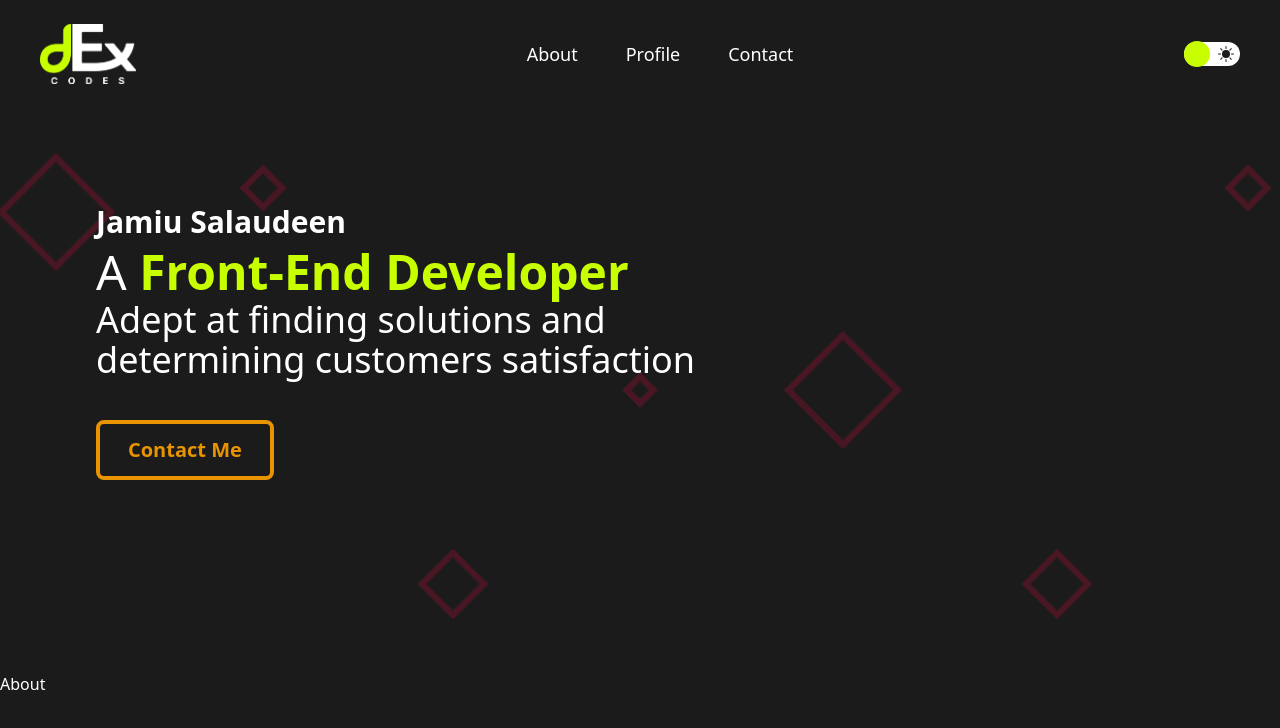
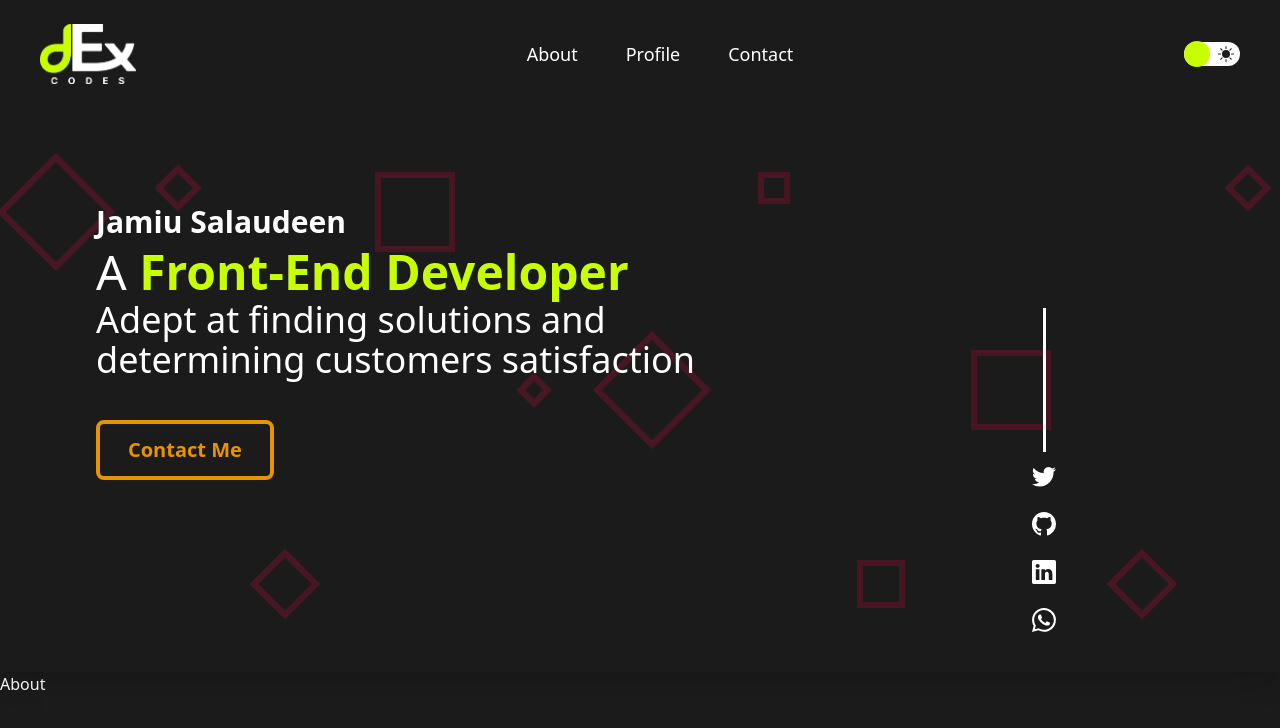
Before and after one commit to dExtinctedCoder/portfolio, a React (Vite) app: page / in a window 1280 px wide. Shown: the top 728 px of the page. Built offline with nearby package versions, Linux system fonts and the light colour scheme.

Commit message:
add social icons section

```diff
--- a/src/components/sections/hero.tsx
+++ b/src/components/sections/hero.tsx
@@ -1,6 +1,7 @@
 import { HashLink as Link } from "react-router-hash-link"
 import { useAppSelector } from "../../store/hooks"
 import Header from "../utilities/header"
+import {BsLinkedin, BsTwitter, BsGithub, BsWhatsapp} from 'react-icons/bs'
 
 const Hero = () => {
 
@@ -9,31 +10,39 @@ const Hero = () => {
   return (
     <section
       aria-label='hero__section'
-      className=''
+      className=" shadow-xl relative"
     >
       <Header />
-      <div className="py-24 pb-40 px-8 relative md:px-16 lg:px-24 lg:pb-48">
+      <div className="py-24 pb-40 px-8 relative overflow-x-hidden md:px-16 lg:px-24 lg:pb-48">
         <div className="flex items-center">
           <div className="z-[1]">
             <p className="text-2xl font-semibold lg:text-3xl">Jamiu Salaudeen</p>
             <h1 className="text-4xl text-purple font-black mt-2 mb-1 dark:text-green-light lg:text-5xl"><span className="font-normal text-black dark:text-white">A</span> Front-End Developer</h1>
             <h3 className="text-3xl max-w-[30ch] mb-10 lg:text-4xl">Adept at finding solutions and determining customers satisfaction</h3>
             <Link to='/#contact__section'>
-              <button className="py-3 px-7 text-xl bg-green-light border-purple text-purple rounded-lg font-bold border-4 dark:text-gold-light dark:border-gold-light dark:bg-black">Contact Me</button>
+              <button className="py-3 px-7 text-xl bg-green-light border-purple text-purple rounded-lg font-bold border-4 transition-all hover:bg-purple hover:text-white dark:hover:bg-gold-light dark:hover:text-black dark:text-gold-light dark:border-gold-light dark:bg-black">Contact Me</button>
             </Link>
           </div>
           <div className="absolute w-full h-full flex flex-wrap grow-0 justify-between gap-x-6 gap-y-6 items-center left-0 top-0 p-16 px-4">
             <span className={`w-20 aspect-square ${theme === 'light' ? 'border-purple' : 'border-pink'} animate-spinner border-[6px] opacity-20 self-start`}></span>
             <span className={`w-8 aspect-square ${theme === 'light' ? 'border-purple' : 'border-pink'} animate-spinner border-[6px] opacity-20 self-start`}></span>
             <span className={`w-12 aspect-square ${theme === 'light' ? 'border-purple' : 'border-pink'} animate-spinner border-[6px] opacity-20 self-end`}></span>
+            <span className={`w-20 hidden aspect-square ${theme === 'light' ? 'border-purple' : 'border-pink'} animate-spinner border-[6px] opacity-20 self-start lg:block`}></span>
             <span className={`w-6 aspect-square ${theme === 'light' ? 'border-purple' : 'border-pink'} animate-spinner border-[6px] opacity-20 self-center`}></span>
             <span className={`w-20 aspect-square ${theme === 'light' ? 'border-purple' : 'border-pink'} animate-spinner border-[6px] opacity-20 self-center`}></span>
+            <span className={`w-8 hidden aspect-square ${theme === 'light' ? 'border-purple' : 'border-pink'} animate-spinner border-[6px] opacity-20 self-start lg:block`}></span>
+            <span className={`w-12 hidden aspect-square ${theme === 'light' ? 'border-purple' : 'border-pink'} animate-spinner border-[6px] opacity-20 self-end lg:block`}></span>
+            <span className={`w-20 hidden aspect-square ${theme === 'light' ? 'border-purple' : 'border-pink'} animate-spinner border-[6px] opacity-20 self-center lg:block`}></span>
             <span className={`w-12 aspect-square ${theme === 'light' ? 'border-purple' : 'border-pink'} animate-spinner border-[6px] opacity-20 self-end`}></span>
             <span className={`w-8 aspect-square ${theme === 'light' ? 'border-purple' : 'border-pink'} animate-spinner border-[6px] opacity-20 self-start`}></span>
           </div>
         </div>
-        <div>
-
+        <div className="absolute right-0 mr-8 bottom-0 mb-10 flex flex-col items-center md:right-[15%]">
+          <span className={`w-[3px] h-24 bg-black block mb-2 dark:bg-white md:mb-3 md:h-36`}></span>
+          <a href="https://twitter.com/dextinctedcoder" target='_blank'><BsTwitter fontSize={24} className={`text-black hover:text-purple dark:text-white dark:hover:text-green-light mb-3 cursor-pointer md:mb-6`} /></a>
+          <a href="https://github.com/dExtinctedCoder" target='_blank'><BsGithub fontSize={24} className={`text-black hover:text-purple dark:text-white dark:hover:text-green-light mb-3 cursor-pointer md:mb-6`} /></a>
+          <a href="https://www.linkedin.com/in/dextinctedcoder/" target='_blank'><BsLinkedin fontSize={24} className={`text-black hover:text-purple dark:text-white dark:hover:text-green-light mb-3 cursor-pointer md:mb-6`} /></a>
+          <a href="https://wa.me/2347084195933?text=Hi,Jamiu.%I%will%like%to%discuss%a%job%offer%with%you" target='_blank'><BsWhatsapp fontSize={24} className={`text-black hover:text-purple dark:text-white dark:hover:text-green-light cursor-pointer`} /></a>
         </div>
         <div></div>
       </div>
```
